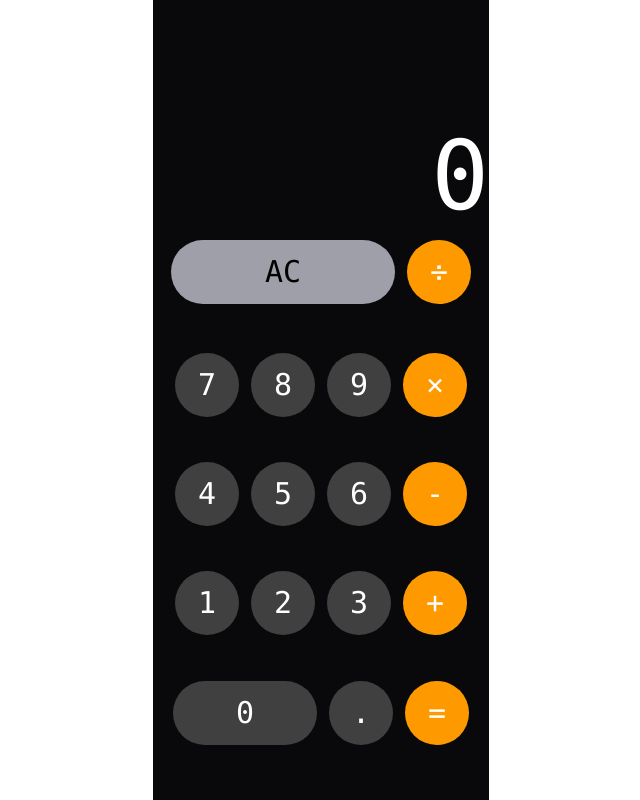
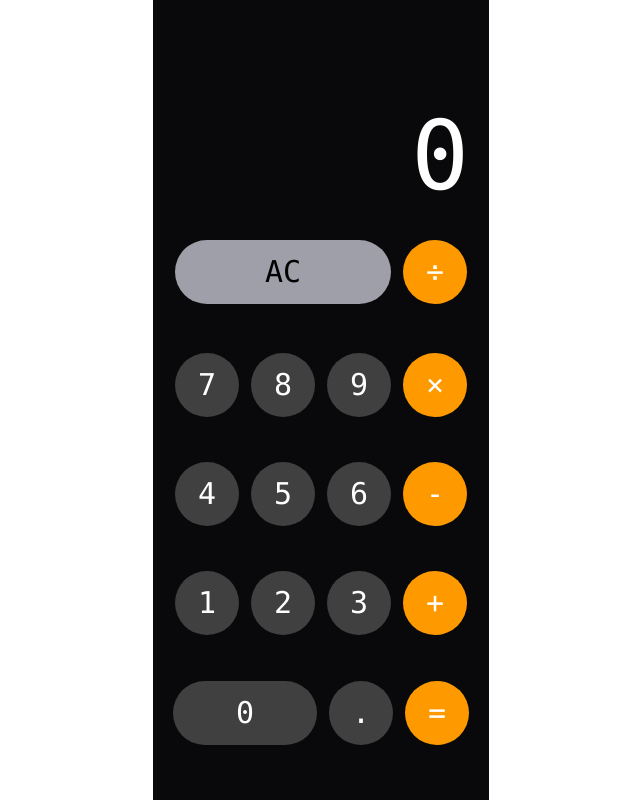
Before and after one commit to andreiroque/learn-react-typescript, a React (Vite) app in the folder Calculator/: page / in a window 1280 px wide. Shown: the whole page, without its empty margins (319-959 px from the left). Built offline with nearby package versions, Linux system fonts and the light colour scheme.

Commit message:
Update: polish some edges (font size and button width)

```diff
--- a/Calculator/src/App.tsx
+++ b/Calculator/src/App.tsx
@@ -56,8 +56,8 @@ const App = () => {
   return (
     <div className="h-screen flex items-center justify-center text-white font-mono ">
       <div className="h-screen w-84 bg-zinc-950">
-        <div className="h-1/4 mt-6 flex items-end justify-end">
-          <p className="text-8xl">{text}</p>
+        <div className="h-1/4 mt-6 flex items-end justify-end p-5">
+          <p className={text.length >= 4 ? "text-5xl" : "text-8xl"}>{text}</p>
         </div>
         <div className="h-2/3 flex flex-col gap-5">
           <div className="w-full w- flex justify-center items-center gap-3 h-28">
@@ -67,7 +67,7 @@ const App = () => {
                 setNum1(0);
                 setOperation("");
               }}
-              style="h-16 w-56 rounded-full cursor-pointer hover:opacity-75 bg-zinc-400 text-3xl text-black"
+              style="h-16 w-54 rounded-full cursor-pointer hover:opacity-75 bg-zinc-400 text-3xl text-black"
             >
               AC
             </Btn>
```
